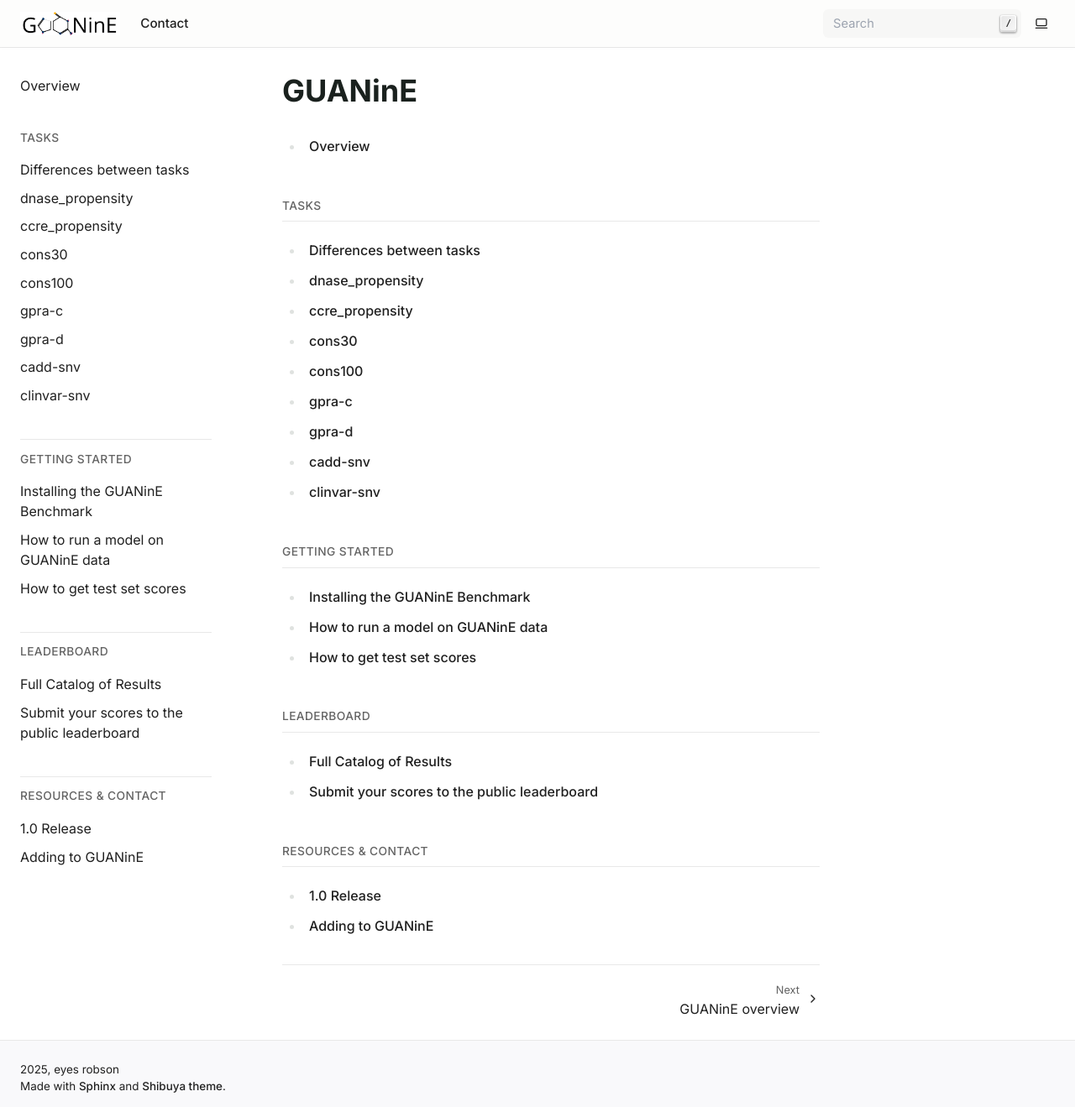
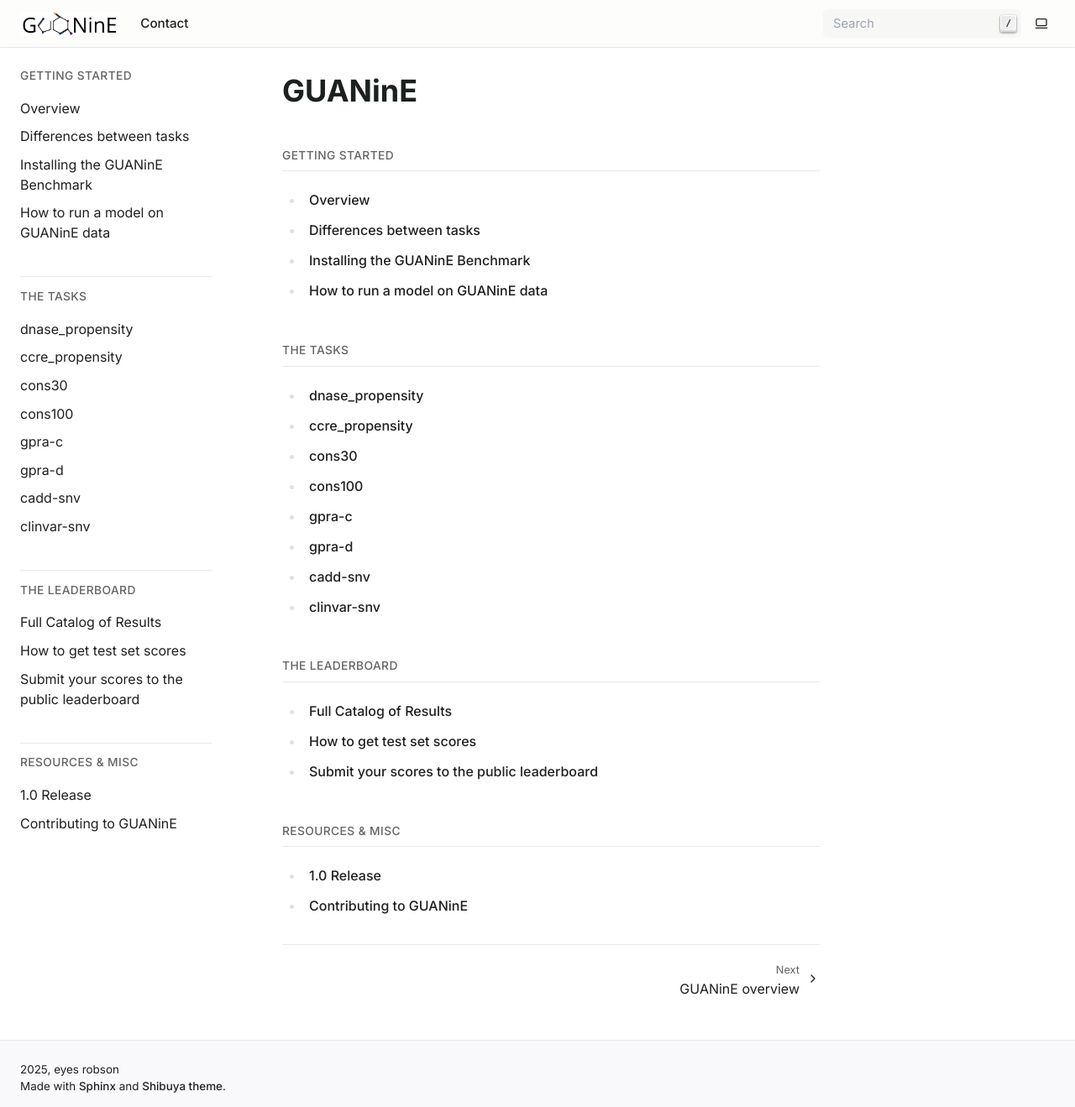
Before and after one commit to ni-lab/guanine, a Sphinx documentation site: the page built from docs/source/toctree.rst, in a window 1280 px wide and 1319 px high. Shown: the whole window at 84% size. Built offline with Sphinx 7.4.7, drawn with Linux system fonts in a browser that asks for light colours.

Commit message:
toctree rework

```diff
--- a/docs/source/contributing.rst
+++ b/docs/source/contributing.rst
@@ -1,5 +1,5 @@
 =================
-Adding to GUANinE
+Contributing to GUANinE
 =================
 
 GUANinE is actively expanding with new datasets, analyses, and community code!
--- a/docs/source/toctree.rst
+++ b/docs/source/toctree.rst
@@ -3,15 +3,18 @@
 =======
 
 .. toctree::
+   :caption: Getting Started
    :maxdepth: 2
 
    Overview <index.rst>
+   task_comparison
+   installation
+   evaluation
 
 .. toctree::
    :maxdepth: 2
-   :caption: Tasks
+   :caption: the tasks
 
-   task_comparison
    tasks/dnase_propensity
    tasks/ccre_propensity
    tasks/cons30
@@ -22,22 +25,15 @@
    tasks/clinvar_snv
 
 .. toctree::
-    :caption: Getting Started
-    :maxdepth: 2
-
-    installation
-    evaluation
-    scoring
-
-.. toctree::
-    :caption: Leaderboard
+    :caption: the leaderboard
     :maxdepth: 2
 
     full
+    scoring
     submission
 
 .. toctree::
-    :caption: Resources & Contact
+    :caption: resources & misc
     :maxdepth: 2
 
     release-notes
```
